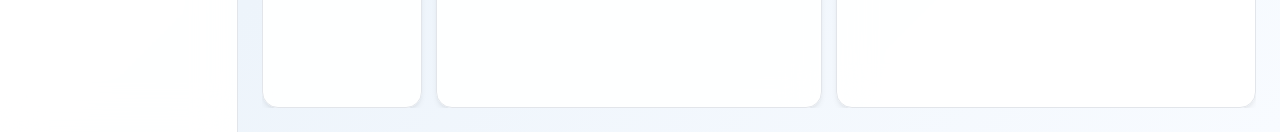
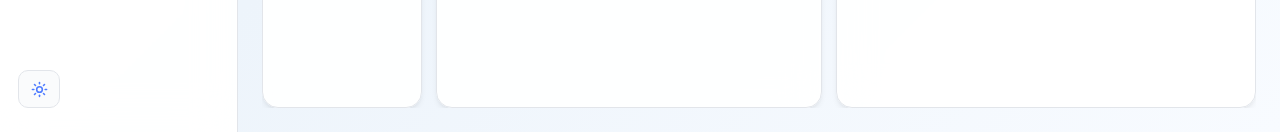
Before and after one commit to tf1997/skill-hub, a React (Vite) app in the folder fronted/: page / in a window 1280 px wide. Shown: the part 668-800 px from the top of the page. Built offline with nearby package versions, Linux system fonts and the light colour scheme.

Commit message:
feat: move theme switch from settings to sidebar

```diff
--- a/fronted/src/App.tsx
+++ b/fronted/src/App.tsx
@@ -13,6 +13,7 @@ import {
   FolderOpen,
   KeyRound,
   Layers3,
+  Moon,
   PackageCheck,
   Pencil,
   Plus,
@@ -24,6 +25,7 @@ import {
   Settings,
   ShieldCheck,
   SlidersHorizontal,
+  Sun,
   Trash2,
   X
 } from "lucide-react";
@@ -967,6 +969,7 @@ function App() {
           })}
         </nav>
 
+        <ThemeSwitch theme={theme} onTheme={setTheme} />
       </aside>
 
       <main className="workspace">
@@ -1057,8 +1060,6 @@ function App() {
             targetRootDrafts={targetRootDrafts}
             onPickTargetRoot={(target) => void chooseFolder("root", target)}
             onSaveTargetRoot={(target) => void saveTargetRoot(target)}
-            theme={theme}
-            onTheme={setTheme}
           />
         ) : null}
 
@@ -1127,6 +1128,27 @@ function App() {
         ) : null}
       </main>
     </div>
+  );
+}
+
+function ThemeSwitch(props: {
+  theme: "light" | "dark";
+  onTheme: (theme: "light" | "dark") => void;
+}) {
+  const isLight = props.theme === "light";
+  const Icon = isLight ? Sun : Moon;
+  const nextTheme = isLight ? "dark" : "light";
+
+  return (
+    <button
+      className="sidebar-theme-switch"
+      onClick={() => props.onTheme(nextTheme)}
+      title={isLight ? "切换到深色" : "切换到白色"}
+      aria-label={isLight ? "切换到深色" : "切换到白色"}
+      type="button"
+    >
+      <Icon size={17} />
+    </button>
   );
 }
 
@@ -1773,32 +1795,9 @@ function SettingsView(props: {
   targetRootDrafts: Record<string, string>;
   onPickTargetRoot: (target: string) => void;
   onSaveTargetRoot: (target: string) => void;
-  theme: "light" | "dark";
-  onTheme: (theme: "light" | "dark") => void;
 }) {
   return (
     <section className="settings-grid">
-      <div className="settings-form">
-        <h2>界面</h2>
-        <div className="field-row">
-          <span>主题</span>
-          <div className="segmented">
-            <button
-              className={props.theme === "light" ? "active" : ""}
-              onClick={() => props.onTheme("light")}
-            >
-              白色
-            </button>
-            <button
-              className={props.theme === "dark" ? "active" : ""}
-              onClick={() => props.onTheme("dark")}
-            >
-              深色
-            </button>
-          </div>
-        </div>
-      </div>
-
       <div className="settings-stack">
         <div className="target-root-list">
           <h2>目标平台目录</h2>
--- a/fronted/src/styles.css
+++ b/fronted/src/styles.css
@@ -312,6 +312,34 @@ button:focus-visible {
   font-size: 11px;
   font-weight: 600;
   text-align: center;
+}
+
+.sidebar-theme-switch {
+  display: inline-flex;
+  align-items: center;
+  justify-content: center;
+  width: 42px;
+  height: 38px;
+  min-height: 38px;
+  margin-top: auto;
+  color: var(--accent-primary);
+  background: var(--panel-2);
+  border: 1px solid var(--border-light);
+  border-radius: var(--radius-md);
+  cursor: pointer;
+  transition: all 0.2s cubic-bezier(0.4, 0, 0.2, 1);
+}
+
+.sidebar-theme-switch:hover {
+  background: var(--surface);
+  border-color: var(--accent-primary);
+  box-shadow: var(--shadow-sm);
+  transform: translateY(-1px);
+}
+
+.sidebar-theme-switch svg {
+  flex: 0 0 auto;
+  stroke-width: 2.2;
 }
 
 .workspace {
@@ -1396,7 +1424,7 @@ button:focus-visible {
 
 .settings-grid {
   display: grid;
-  grid-template-columns: minmax(220px, 320px) minmax(0, 1fr);
+  grid-template-columns: minmax(0, 1fr);
   flex: 1 1 auto;
   gap: 14px;
   min-height: 0;
```
